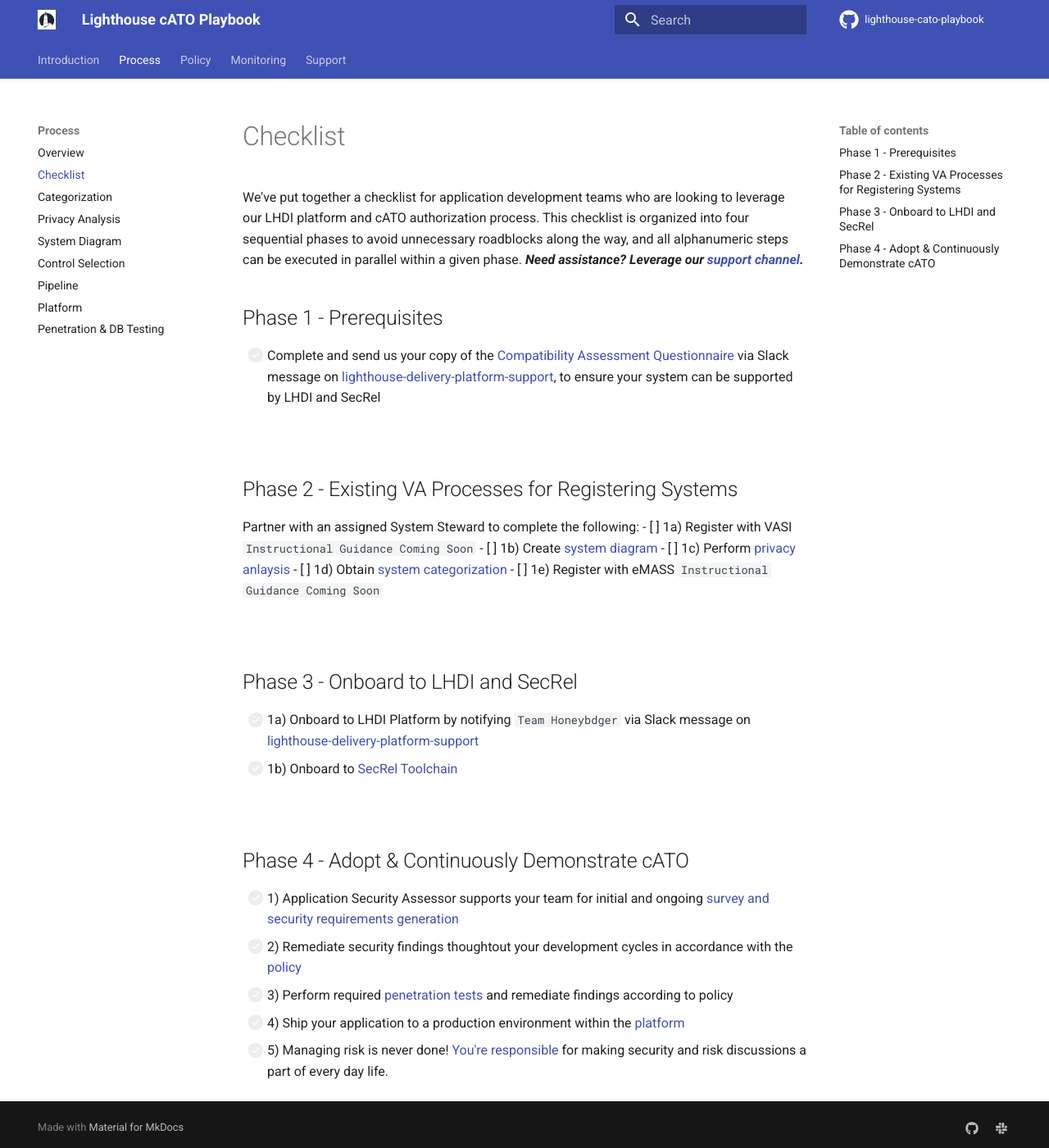
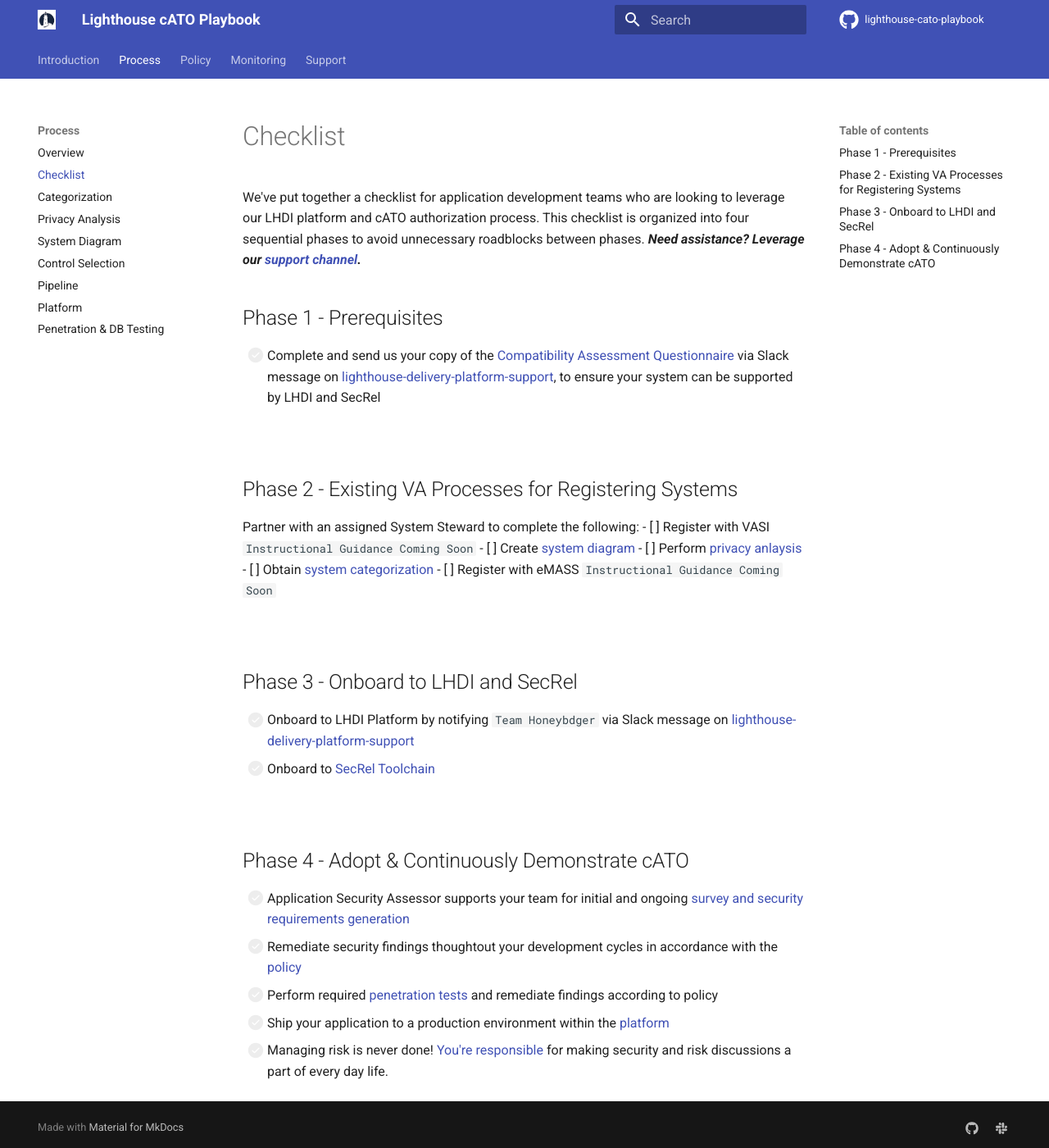
Before and after one commit to rise8-us/cato-playbook, an MkDocs documentation site: the page built from docs/checklist.md, in a window 1280 px wide and 1400 px high. Shown: the whole window at 82% size. Built offline with MkDocs 1.6.1 and Material for MkDocs 9.7.7, drawn with Linux system fonts in a browser that asks for light colours; comment, search, counter and statistics services are not loaded.

Commit message:
Update checklist.md

```diff
--- a/docs/checklist.md
+++ b/docs/checklist.md
@@ -1,6 +1,6 @@
 # Checklist
 
-We've put together a checklist for application development teams who are looking to leverage our LHDI platform and cATO authorization process. This checklist is organized into four sequential phases to avoid unnecessary roadblocks along the way, and all alphanumeric steps can be executed in parallel within a given phase. ***Need assistance? Leverage our [support channel](contact.md).***
+We've put together a checklist for application development teams who are looking to leverage our LHDI platform and cATO authorization process. This checklist is organized into four sequential phases to avoid unnecessary roadblocks between phases. ***Need assistance? Leverage our [support channel](contact.md).***
 
 ## Phase 1 - Prerequisites
 - [ ] Complete and send us your copy of the [Compatibility Assessment Questionnaire]() via Slack message on [lighthouse-delivery-platform-support](https://lighthouseva.slack.com/archives/C03UA9MV1EH), to ensure your system can be supported by LHDI and SecRel
@@ -9,23 +9,23 @@
 
 ## Phase 2 - Existing VA Processes for Registering Systems
 Partner with an assigned System Steward to complete the following:
-- [ ] 1a) Register with VASI `Instructional Guidance Coming Soon`
-- [ ] 1b) Create [system diagram](diagram.md)
-- [ ] 1c) Perform [privacy anlaysis](privacy.md)
-- [ ] 1d) Obtain [system categorization](categorization.md)
-- [ ] 1e) Register with eMASS `Instructional Guidance Coming Soon`
+- [ ] Register with VASI `Instructional Guidance Coming Soon`
+- [ ] Create [system diagram](diagram.md)
+- [ ] Perform [privacy anlaysis](privacy.md)
+- [ ] Obtain [system categorization](categorization.md)
+- [ ] Register with eMASS `Instructional Guidance Coming Soon`
 
 <br/>
 
 ## Phase 3 - Onboard to LHDI and SecRel
-- [ ] 1a) Onboard to LHDI Platform by notifying `Team Honeybdger` via Slack message on [lighthouse-delivery-platform-support](https://lighthouseva.slack.com/archives/C03UA9MV1EH)
-- [ ] 1b) Onboard to [SecRel Toolchain](https://upgraded-invention-05777635.pages.github.io/onboarding/)
+- [ ] Onboard to LHDI Platform by notifying `Team Honeybdger` via Slack message on [lighthouse-delivery-platform-support](https://lighthouseva.slack.com/archives/C03UA9MV1EH)
+- [ ] Onboard to [SecRel Toolchain](https://upgraded-invention-05777635.pages.github.io/onboarding/)
 
 <br/>
 
 ## Phase 4 - Adopt & Continuously Demonstrate cATO
-- [ ] 1) Application Security Assessor supports your team for initial and ongoing [survey and security requirements generation](selection.md)
-- [ ] 2) Remediate security findings thoughtout your development cycles in accordance with the [policy](policy.md)
-- [ ] 3) Perform required [penetration tests](testing.md) and remediate findings according to policy
-- [ ] 4) Ship your application to a production environment within the [platform](platform.md)
-- [ ] 5) Managing risk is never done! [You're responsible](monitoring.md) for making security and risk discussions a part of every day life.
+- [ ] Application Security Assessor supports your team for initial and ongoing [survey and security requirements generation](selection.md)
+- [ ] Remediate security findings thoughtout your development cycles in accordance with the [policy](policy.md)
+- [ ] Perform required [penetration tests](testing.md) and remediate findings according to policy
+- [ ] Ship your application to a production environment within the [platform](platform.md)
+- [ ] Managing risk is never done! [You're responsible](monitoring.md) for making security and risk discussions a part of every day life.
```
